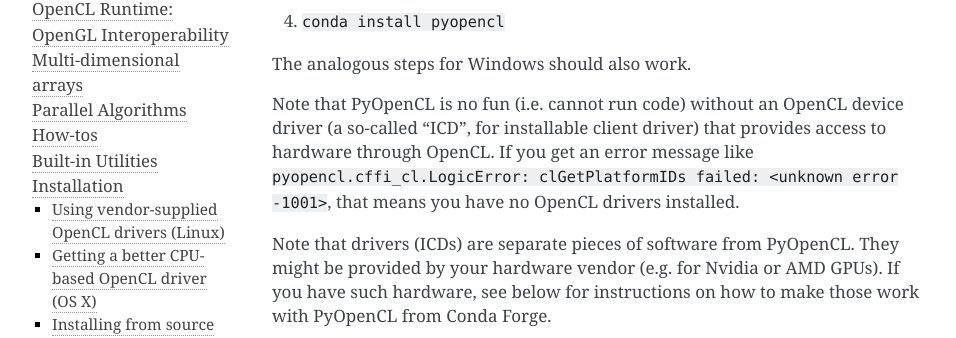
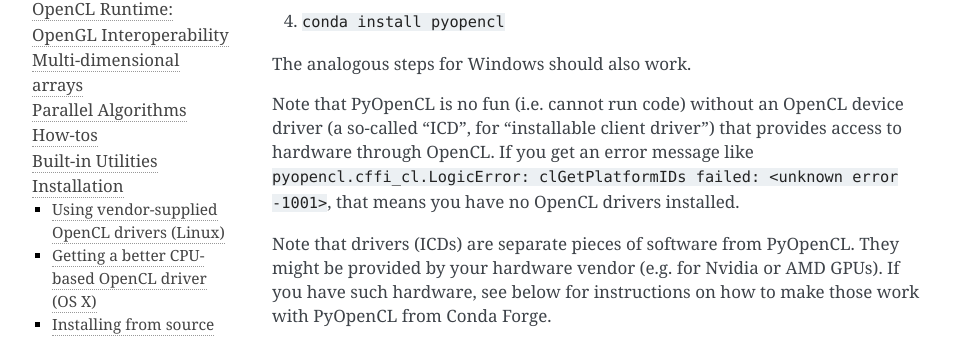
Before and after one commit to inducer/pyopencl, a Sphinx documentation site: the page built from doc/misc.rst, in a window 1280 px wide and 900 px high. Shown: the part 462-800 px from the top of the window, without its empty margins (148-1104 px from the left). Built offline with Sphinx 7.4.7, drawn with Linux system fonts in a browser that asks for light colours.

Commit message:
Proofread/improve installation docs

```diff
--- a/doc/misc.rst
+++ b/doc/misc.rst
@@ -25,7 +25,7 @@ On Linux and OS X, the following set of instructions should work:
 The analogous steps for Windows should also work.
 
 Note that PyOpenCL is no fun (i.e. cannot run code) without an OpenCL device
-driver (a so-called "ICD", for installable client driver) that provides access
+driver (a so-called "ICD", for "installable client driver") that provides access
 to hardware through OpenCL.  If you get an error message like
 ``pyopencl.cffi_cl.LogicError: clGetPlatformIDs failed: <unknown error
 -1001>``, that means you have no OpenCL drivers installed.
```
